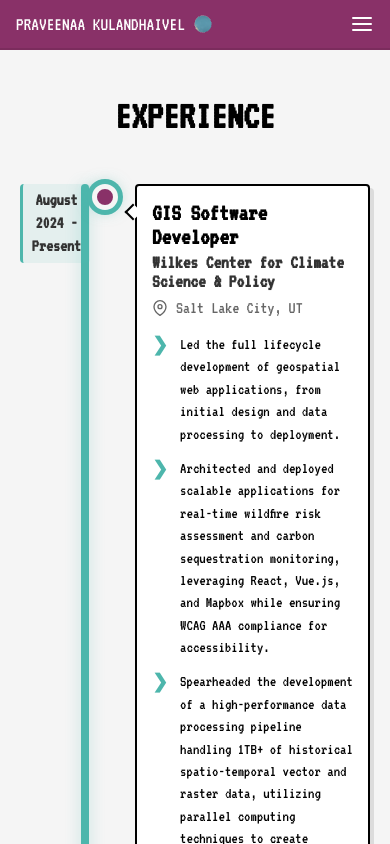
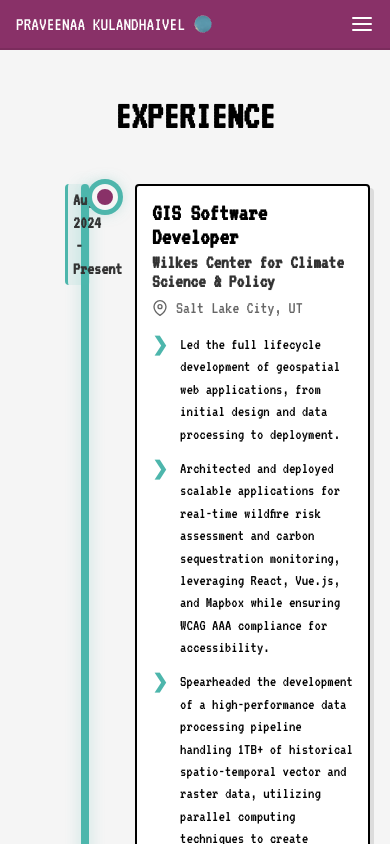
Before and after one commit to praveenaak/praveenaak.github.io, a Vue app in the folder portfolio-site/: page /resume in a window 390 px wide. Built offline with nearby package versions, Linux system fonts and the light colour scheme.

Commit message:
+ responsiveness

```diff
--- a/portfolio-site/src/assets/responsive.css
+++ b/portfolio-site/src/assets/responsive.css
@@ -1,15 +1,13 @@
-
-
 :root {
-    --primary-color: #893168;
+  --primary-color: #2A9D8F;
+  --secondary-color: #264653;
+  --accent-color: #E9C46A;
   --text-color: #000;
   --light-text: #fff;
   --border-color: rgba(0, 0, 0, 0.1);
   --font-family: 'VT323', monospace;
 }
 
-
-  /* XS Screens (< 576px) */
 html {
   font-size: 14px;
 }
@@ -20,10 +18,8 @@
   max-width: 100vw;
 }
 
-  /* Common Components */
-
-  /* TitleBar */
 .title-bar {
+  background-color: var(--primary-color);
   flex-direction: column;
   height: auto;
   min-height: 50px;
@@ -39,7 +35,39 @@
   font-size: 1.2rem;
 }
 
-  /* Earth Component */
+.mobile-nav {
+  background-color: var(--primary-color);
+}
+
+.timeline-dot {
+  background-color: var(--primary-color);
+  box-shadow: 0 0 0 6px var(--secondary-color), 0 0 20px rgba(38, 70, 83, 0.6);
+}
+
+.timeline-line {
+  background-color: var(--secondary-color);
+  box-shadow: 0 0 15px rgba(38, 70, 83, 0.3);
+}
+
+.tech-tag {
+  background-color: var(--primary-color);
+}
+
+.bullet,
+.timeline-responsibilities li::before {
+  color: var(--primary-color);
+}
+
+.gpa {
+  color: var(--primary-color);
+}
+
+.back-link:hover {
+  background-color: var(--primary-color);
+  border-color: var(--primary-color);
+  color: #fff;
+}
+
 .earth-canvas {
   width: 150px;
   height: 150px;
@@ -50,7 +78,6 @@
   height: 40px;
 }
 
-  /* TypingAnimation */
 .text-earth-container {
   flex-direction: column;
   margin-left: 1rem;
@@ -73,7 +100,6 @@
   transform: translate(calc(100vw - 260px), -240%) scale(0.2);
 }
 
-  /* AboutMe */
 .about-section {
   padding: 0 1rem;
   margin-top: 3rem;
@@ -88,7 +114,6 @@
   line-height: 1.3;
 }
 
-  /* River */
 .river-container {
   margin-top: -3rem;
 }
@@ -104,7 +129,6 @@
   margin-top: 10px;
 }
 
-  /* Timeline */
 .timeline-container {
   padding: 70px 10px;
 }
@@ -144,22 +168,43 @@
   font-size: 0.9rem;
 }
 
-  /* ContactInfo */
 .contact-section {
   margin-top: 5rem;
+  margin-bottom: 3rem;
 }
 
 .links-container {
+  width: 100%;
+  display: flex;
   flex-direction: column;
   gap: 1.5rem;
-    align-items: flex-start;
+  align-items: center;
 }
 
 .contact-link {
+  display: flex;
+  align-items: center;
+  gap: 0.8rem;
   width: fit-content;
+  max-width: 100%;
+  overflow: hidden;
+  padding: 0.5rem 1rem;
+  border: 1px solid rgba(0, 0, 0, 0.1);
+  border-radius: 4px;
+  background-color: white;
+  box-shadow: 0 2px 4px rgba(0, 0, 0, 0.05);
 }
 
-  /* ResumeView */
+.contact-link span {
+  white-space: normal;
+  word-break: break-word;
+  display: inline-block;
+}
+
+.email-link span {
+  font-size: 0.9rem;
+}
+
 .resume-page .content {
   padding-top: 60px;
 }
@@ -170,7 +215,6 @@
   padding-top: 1rem;
 }
 
-  /* ProjectsView */
 .projects-page .content {
   padding-top: 80px;
   padding-left: 1rem;
@@ -186,20 +230,17 @@
   font-size: 1.2rem;
 }
 
-  /* === SM Screens (576px - 767px) === */
 @media (min-width: 576px) {
   html {
     font-size: 14.5px;
   }
 }
 
-  /* === MD Screens (768px - 991px) === */
 @media (min-width: 768px) {
   html {
     font-size: 15px;
   }
 
-    /* TitleBar */
   .title-bar {
     flex-direction: row;
     padding: 0 2rem;
@@ -215,7 +256,6 @@
     font-size: 1.5rem;
   }
 
-    /* Earth Component */
   .earth-canvas {
     width: 200px;
     height: 200px;
@@ -226,7 +266,6 @@
     height: 50px;
   }
 
-    /* TypingAnimation */
   .text-earth-container {
     flex-direction: row;
     margin-left: 2rem;
@@ -250,7 +289,6 @@
     transform: translate(calc(100vw - 280px), -125%) scale(0.225);
   }
 
-    /* AboutMe */
   .about-section {
     padding: 0 2rem;
     margin-top: 0;
@@ -265,7 +303,6 @@
     line-height: 1.4;
   }
 
-    /* River */
   .river-container {
     margin-top: -6rem;
   }
@@ -282,7 +319,6 @@
     margin-top: 0;
   }
 
-    /* Timeline */
   .timeline-container {
     padding: 100px 20px;
   }
@@ -328,7 +364,6 @@
     font-size: 1rem;
   }
 
-    /* ContactInfo */
   .contact-section {
     margin-top: 18rem;
   }
@@ -340,7 +375,6 @@
     align-items: center;
   }
 
-    /* ResumeView */
   .resume-page .content {
     padding-top: 80px;
   }
@@ -350,7 +384,6 @@
     margin-bottom: 2rem;
   }
 
-    /* ProjectsView */
   .projects-page .content {
     padding-top: 100px;
   }
@@ -364,14 +397,12 @@
   }
 }
 
-  /* === LG Screens (992px - 1199px) === */
 @media (min-width: 992px) {
   html {
     font-size: 16px;
   }
 }
 
-  /* === XL Screens (≥ 1200px) === */
 @media (min-width: 1200px) {
   .about-section {
     padding: 0 2rem;
@@ -382,9 +413,7 @@
   }
 }
 
-  /* === Touch Device Optimizations === */
 @media (hover: none) {
-    /* Increase touch targets for better mobile usability */
   .nav-link, .contact-link, .back-link, .info-button {
     padding: 0.7rem 1.2rem;
   }
@@ -395,9 +424,7 @@
   }
 }
 
-  /* === Orientation Specific Styles === */
 @media (orientation: landscape) and (max-height: 500px) {
-    /* Adjustments for landscape mode on small devices */
   .title-bar {
     position: absolute;
   }
@@ -415,7 +442,6 @@
   }
 }
 
-  /* === Print Styles === */
 @media print {
   .title-bar, .river-container, .contact-section {
     display: none;
@@ -445,3 +471,120 @@
     border: 1px solid #ddd;
   }
 }
+
+@media (max-width: 360px) {
+  .contact-link {
+    padding: 0.4rem 0.7rem;
+  }
+
+  .icon {
+    min-width: 20px;
+    height: 20px;
+  }
+
+  .contact-link span {
+    font-size: 1rem;
+  }
+
+  .email-link span {
+    font-size: 0.85rem;
+  }
+
+  .name {
+    font-size: 0.9rem;
+  }
+}
+
+@media (max-width: 768px) {
+  .timeline-line {
+    left: 30px;
+    width: 6px;
+  }
+
+  .timeline-dot {
+    left: 30px;
+    width: 20px;
+    height: 20px;
+    border-width: 3px;
+    box-shadow: 0 0 0 3px var(--secondary-color), 0 0 10px rgba(38, 70, 83, 0.5);
+  }
+
+  .timeline-date {
+    position: relative;
+    left: 0;
+    width: 100%;
+    margin-bottom: 0.5rem;
+    font-size: 1.2rem;
+    text-align: left;
+    padding-left: 45px;
+  }
+
+  .timeline-date span {
+    display: inline-block;
+    padding: 4px 8px;
+    background-color: rgba(42, 157, 143, 0.1);
+    border-left: 3px solid var(--primary-color);
+  }
+
+  .timeline-content {
+    margin-left: 45px;
+    width: calc(100% - 45px);
+    padding: 12px;
+  }
+
+  .timeline-content:before {
+    display: none;
+  }
+
+  .timeline-entry {
+    display: block;
+    margin-bottom: 35px;
+  }
+
+  .job-title {
+    font-size: 1.3rem;
+  }
+
+  .company-name {
+    font-size: 1.1rem;
+  }
+
+  .responsibility p {
+    font-size: 1rem;
+    line-height: 1.3;
+  }
+
+  .tech-tag {
+    font-size: 0.8rem;
+    padding: 0.15rem 0.5rem;
+    margin: 0.15rem;
+  }
+
+  .education-container .timeline-content {
+    padding: 12px;
+  }
+
+  .degree-title {
+    font-size: 1.3rem;
+  }
+
+  .institution-name {
+    font-size: 1.1rem;
+  }
+}
+
+@media (max-width: 480px) {
+  .page-title {
+    font-size: 2rem;
+    margin-bottom: 2rem;
+  }
+
+  .section-title {
+    font-size: 1.8rem;
+    margin: 3rem 0 2rem;
+  }
+
+  .timeline-container {
+    padding: 0 10px;
+  }
+}
--- a/portfolio-site/src/components/hello/EarthAnimation/ContactInfo.vue
+++ b/portfolio-site/src/components/hello/EarthAnimation/ContactInfo.vue
@@ -84,6 +84,62 @@ export default defineComponent({
 </script>
 
 <style scoped>
+
+.links-container {
+  width: 100%;
+  display: flex;
+  flex-direction: column;
+  align-items: center;
+  gap: 1.5rem;
+}
+
+.contact-link {
+  display: flex;
+  align-items: center;
+  gap: 0.8rem;
+  width: fit-content;
+  max-width: 100%;
+  overflow: hidden; /* Prevent overflow */
+  padding: 0.5rem 1rem;
+  border: 1px solid rgba(0, 0, 0, 0.1);
+  border-radius: 4px;
+  background-color: white;
+  box-shadow: 0 2px 4px rgba(0, 0, 0, 0.05);
+}
+
+.contact-link span {
+  white-space: normal; /* Allow text to wrap */
+  word-break: break-word;
+  display: inline-block;
+}
+
+.email-link span {
+  font-size: 0.9rem; /* Slightly smaller for email address */
+}
+
+@media (max-width: 360px) {
+  .contact-link {
+    padding: 0.4rem 0.7rem;
+  }
+
+  .icon {
+    min-width: 20px;
+    height: 20px;
+  }
+
+  .contact-link span {
+    font-size: 1rem;
+  }
+
+  .email-link span {
+    font-size: 0.85rem;
+  }
+}
+
+/* Add bottom margin to ensure contact section isn't cut off */
+.contact-section {
+  margin-bottom: 3rem;
+}
 @import url('https://fonts.googleapis.com/css2?family=VT323&display=swap');
 
 .contact-section {
--- a/portfolio-site/src/views/ResumeView.vue
+++ b/portfolio-site/src/views/ResumeView.vue
@@ -355,6 +355,128 @@ export default defineComponent({
 
 <style scoped>
 @import url('https://fonts.googleapis.com/css2?family=VT323&display=swap');
+@media (max-width: 768px) {
+  /* Adjust timeline for better mobile display */
+  .timeline-line {
+    left: 30px;
+    width: 6px;
+  }
+
+  .timeline-dot {
+    left: 30px;
+    width: 20px;
+    height: 20px;
+    border-width: 3px;
+    box-shadow: 0 0 0 3px #4db6ac, 0 0 10px rgba(77, 182, 172, 0.5);
+  }
+
+  .timeline-date {
+    position: relative;
+    left: 0;
+    width: 100%;
+    margin-bottom: 0.5rem;
+    font-size: 1.2rem;
+    text-align: left;
+    padding-left: 45px;
+  }
+
+  .timeline-date span {
+    display: inline-block;
+    padding: 4px 8px;
+    background-color: rgba(77, 182, 172, 0.1);
+    border-left: 3px solid #4db6ac;
+  }
+
+  .timeline-content {
+    margin-left: 45px;
+    width: calc(100% - 45px);
+    padding: 12px;
+  }
+
+  .timeline-content:before {
+    display: none; /* Remove arrow on mobile */
+  }
+
+  .timeline-entry {
+    display: block;
+    margin-bottom: 35px;
+  }
+
+  /* Adjust text sizes for readability */
+  .job-title {
+    font-size: 1.3rem;
+  }
+
+  .company-name {
+    font-size: 1.1rem;
+  }
+
+  .responsibility p {
+    font-size: 1rem;
+    line-height: 1.3;
+  }
+
+  .tech-tag {
+    font-size: 0.8rem;
+    padding: 0.15rem 0.5rem;
+    margin: 0.15rem;
+  }
+
+  /* Education section */
+  .education-container .timeline-content {
+    padding: 12px;
+  }
+
+  .degree-title {
+    font-size: 1.3rem;
+  }
+
+  .institution-name {
+    font-size: 1.1rem;
+  }
+}
+
+/* Small screen adjustments */
+@media (max-width: 480px) {
+  .page-title {
+    font-size: 2rem;
+    margin-bottom: 2rem;
+  }
+
+  .section-title {
+    font-size: 1.8rem;
+    margin: 3rem 0 2rem;
+  }
+
+  .timeline-container {
+    padding: 0 10px;
+  }
+}
+
+/* Fix printed resume */
+@media print {
+  .timeline-line,
+  .timeline-dot {
+    display: none;
+  }
+
+  .timeline-date {
+    position: static;
+    width: auto;
+    margin-bottom: 0.5rem;
+  }
+
+  .timeline-content {
+    margin-left: 0;
+    width: 100%;
+    page-break-inside: avoid;
+  }
+
+  .timeline-entry {
+    margin-bottom: 2rem;
+    display: block;
+  }
+}
 
 .resume-page {
   min-height: 100vh;
```
Also changed, not shown: portfolio-site/src/components/hello/EarthAnimation/TypingAnimation.vue (+13 -15 lines). Lines whose indentation alone changed are shown as unchanged.
